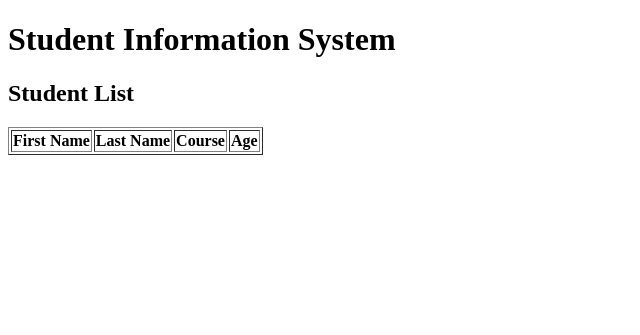
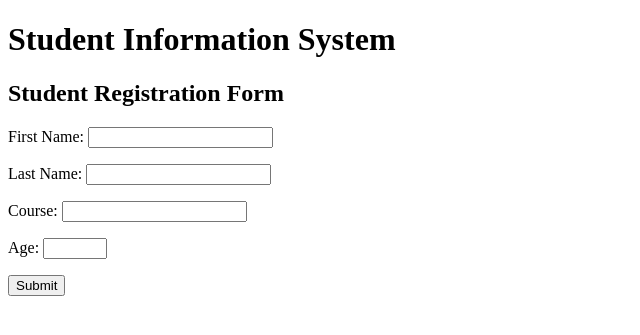
Before and after one commit to Chrischan08/Laboratory-1, a Django app: page / in a window 1280 px wide. Shown: the top 335 px of the page, without its empty margins (0-640 px from the left). Run offline with Django 5.2, Linux system fonts and the light colour scheme; lists and menus that the app fills with data are empty.

Commit message:
Laboratory 3

```diff
--- /dev/null
+++ b/student_project/students/forms.py
@@ -0,0 +1,7 @@
+from django import forms
+
+class StudentForm(forms.Form):
+    firstname = forms.CharField(label="First Name", max_length=100)
+    lastname = forms.CharField(label="Last Name", max_length=100)
+    course = forms.CharField(label="Course", max_length=100)
+    age = forms.IntegerField(label="Age", min_value=0, max_value=100)
--- a/student_project/students/templates/student_home.html
+++ b/student_project/students/templates/student_home.html
@@ -1,26 +1,17 @@
 <!DOCTYPE html>
 <html>
   <head>
-    <title>Student Information System</title>
+    <title>Student Registration</title>
   </head>
   <body>
     <h1>Student Information System</h1>
-    <h2>Student List</h2>
-    <table border="1">
-      <tr>
-        <th>First Name</th>
-        <th>Last Name</th>
-        <th>Course</th>
-        <th>Age</th>
-      </tr>
-      {% for student in students %}
-        <tr>
-          <td>{{ student.firstname }}</td>
-          <td>{{ student.lastname }}</td>
-          <td>{{ student.course }}</td>
-          <td>{{ student.age }}</td>
-        </tr>
-      {% endfor %}
-    </table>
+    <h2>Student Registration Form</h2>
+    <form method="POST">
+      {% csrf_token %}
+      {{ form.as_p }}
+      <button type="submit">
+        Submit
+      </button>
+    </form>
   </body>
 </html>
--- a/student_project/students/urls.py
+++ b/student_project/students/urls.py
@@ -2,9 +2,8 @@ from django.urls import path
 from . import views
 
 urlpatterns = [
-    path('', views.student_home, name='home'),
-    path('students/', views.students, name='students'),
+    path('', views.students, name='students'),
     path('about/', views.about, name='about'),
-    path('student_home/' , views.student_home, name='student_home'),
+    path('student_home/', views.student_home, name='student_home'),
     path('contact/', views.contact, name='contact'),
 ]
--- a/student_project/students/views.py
+++ b/student_project/students/views.py
@@ -1,6 +1,8 @@
 from django.shortcuts import render
 from django.http import HttpResponse
 from .models import Student
+from . forms import StudentForm
+
 def students(request):
     return render(request, 'student_home.html')
 def about(request):
@@ -12,11 +14,24 @@ def contact(request):
 
 def students(request):
     student_list = Student.objects.all()
-
     return render(
         request,
         'student_home.html',
         {'students': student_list}
         )
+def students(request):
+    if request.method == "POST":
+        form = StudentForm(request.POST)
+        if form.is_valid():
+            Student.objects.create(
+                firstname=form.cleaned_data["firstname"],
+                lastname=form.cleaned_data["lastname"],
+                course=form.cleaned_data["course"],
+                age=form.cleaned_data["age"],
+            )
+    else:
+        form = StudentForm()
+
+    return render(request, "student_home.html", {"form": form})
 
 # Create your views here.
```
Also changed, not shown: student_project/db.sqlite3.
